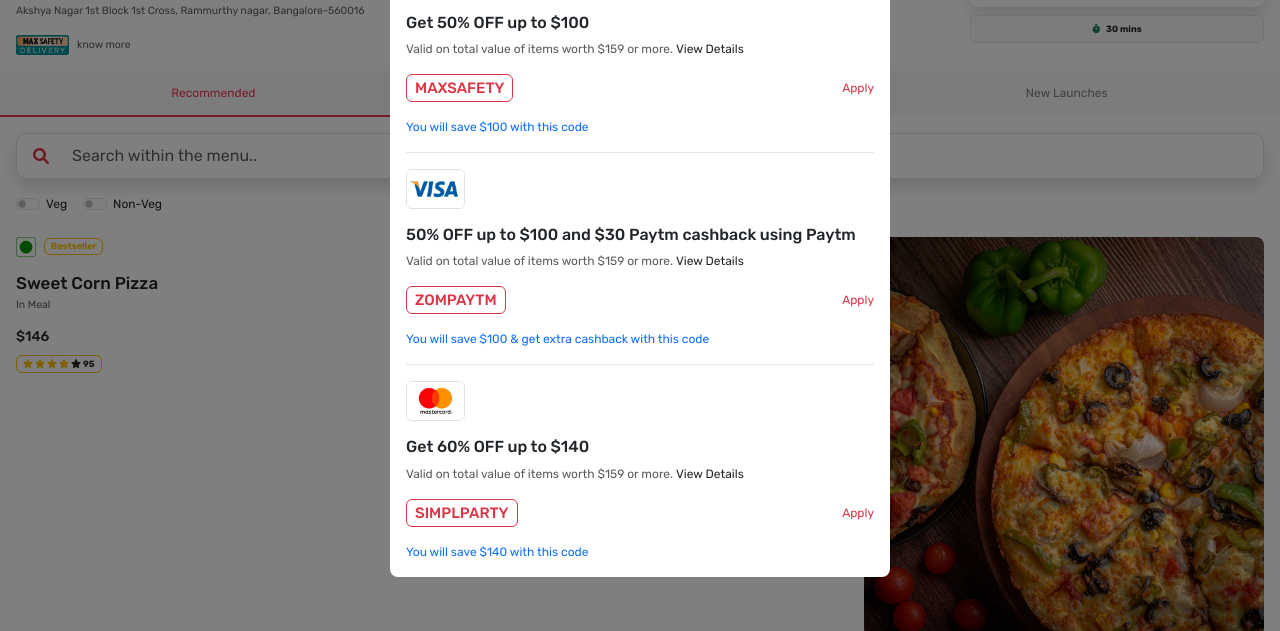
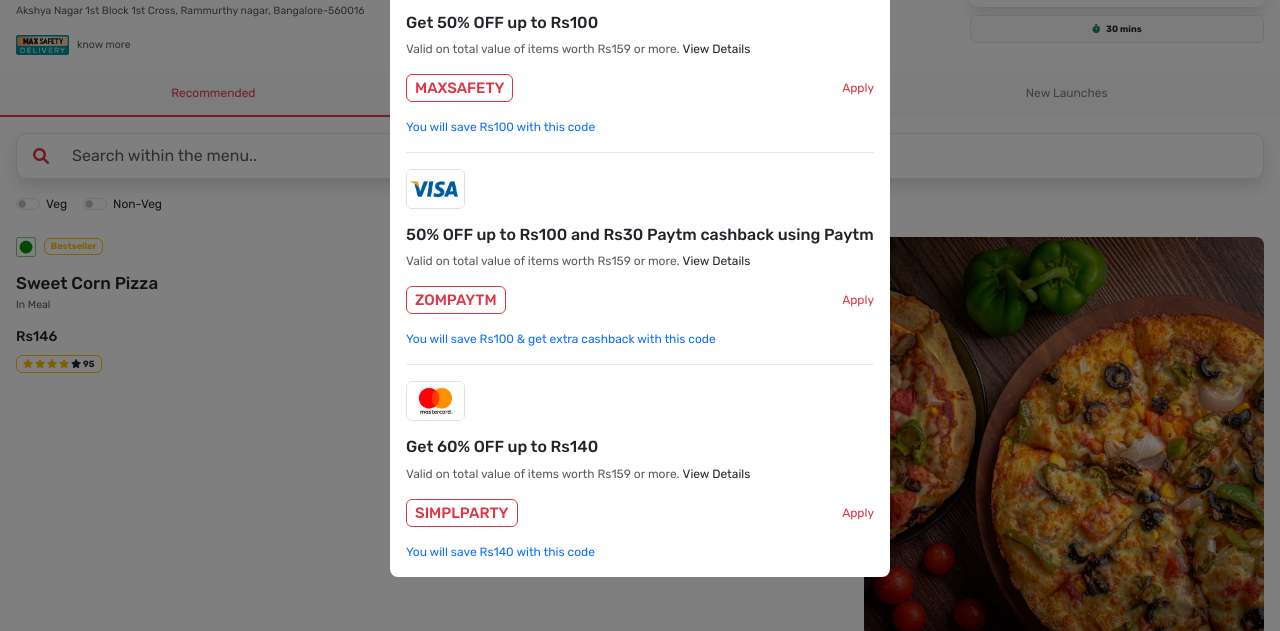
Before and after one commit to bhoomigaheja/restaurent, a plain HTML site: page preview/eatsome/store.html in a window 1280 px wide. Both pictures are taken after a click on the button "Coupon". Shown: the part 169-800 px from the top of the page. Drawn offline with nearby package versions, Linux system fonts and the light colour scheme.

Commit message:
Your descriptive commit message here

```diff
--- a/preview/eatsome/store.html
+++ b/preview/eatsome/store.html
@@ -121,7 +121,7 @@
 </div>
 <h3 class="fw-bold mb-1">Sweet Corn Pizza</h3>
 <p class="small text-muted mb-3">In Meal</p>
-<h6 class="fw-bold">$146</h6>
+<h6 class="fw-bold">Rs146</h6>
 <div class="badge border border-warning">
 <span><i class="fa-solid fa-star text-warning"></i></span>
 <span><i class="fa-solid fa-star text-warning"></i></span>
@@ -153,7 +153,7 @@ Add +
 </div>
 <h3 class="fw-bold mb-1">Tandoori Pizza</h3>
 <p class="small text-muted mb-3">In Pizza and Pasta</p>
-<h6 class="fw-bold">$370</h6>
+<h6 class="fw-bold">Rs370</h6>
 <div class="badge border border-warning">
 <span><i class="fa-solid fa-star text-warning"></i></span>
 <span><i class="fa-solid fa-star text-warning"></i></span>
@@ -185,7 +185,7 @@ Add +
 </div>
 <h3 class="fw-bold mb-1">Chess Pizza</h3>
 <p class="small text-muted mb-3">In Pizza and Chess</p>
-<h6 class="fw-bold">$400</h6>
+<h6 class="fw-bold">Rs400</h6>
 <div class="badge border border-warning">
 <span><i class="fa-solid fa-star text-warning"></i></span>
 <span><i class="fa-solid fa-star text-warning"></i></span>
@@ -222,7 +222,7 @@ Add +
 </div>
 <h3 class="fw-bold mb-1">Sweet Corn Pizza</h3>
 <p class="small text-muted mb-3">In Meal</p>
-<h6 class="fw-bold">$146</h6>
+<h6 class="fw-bold">Rs146</h6>
 <div class="badge border border-warning">
 <span><i class="fa-solid fa-star text-warning"></i></span>
 <span><i class="fa-solid fa-star text-warning"></i></span>
@@ -254,7 +254,7 @@ Add +
 </div>
 <h3 class="fw-bold mb-1">All Pizza</h3>
 <p class="small text-muted mb-3">In Pizza and Pasta</p>
-<h6 class="fw-bold">$500</h6>
+<h6 class="fw-bold">Rs500</h6>
 <div class="badge border border-warning">
 <span><i class="fa-solid fa-star text-warning"></i></span>
 <span><i class="fa-solid fa-star text-warning"></i></span>
@@ -286,7 +286,7 @@ Add +
 </div>
 <h3 class="fw-bold mb-1">Chess Pizza</h3>
 <p class="small text-muted mb-3">In Pizza and Chess</p>
-<h6 class="fw-bold">$400</h6>
+<h6 class="fw-bold">Rs400</h6>
 <div class="badge border border-warning">
 <span><i class="fa-solid fa-star text-warning"></i></span>
 <span><i class="fa-solid fa-star text-warning"></i></span>
@@ -321,7 +321,7 @@ Add +
 </div>
 <h3 class="fw-bold mb-1">Sweet Corn Pizza</h3>
 <p class="small text-muted mb-3">In Meal</p>
-<h6 class="fw-bold">$146</h6>
+<h6 class="fw-bold">Rs146</h6>
 <div class="badge border border-warning">
 <span><i class="fa-solid fa-star text-warning"></i></span>
 <span><i class="fa-solid fa-star text-warning"></i></span>
@@ -353,7 +353,7 @@ Add +
 </div>
 <h3 class="fw-bold mb-1">All Pizza</h3>
 <p class="small text-muted mb-3">In Pizza and Pasta</p>
-<h6 class="fw-bold">$500</h6>
+<h6 class="fw-bold">Rs500</h6>
 <div class="badge border border-warning">
 <span><i class="fa-solid fa-star text-warning"></i></span>
 <span><i class="fa-solid fa-star text-warning"></i></span>
@@ -385,7 +385,7 @@ Add +
 </div>
 <h3 class="fw-bold mb-1">Chess Pizza</h3>
 <p class="small text-muted mb-3">In Pizza and Chess</p>
-<h6 class="fw-bold">$400</h6>
+<h6 class="fw-bold">Rs400</h6>
 <div class="badge border border-warning">
 <span><i class="fa-solid fa-star text-warning"></i></span>
 <span><i class="fa-solid fa-star text-warning"></i></span>
@@ -468,40 +468,40 @@ Add +
 <div>
 <div class="mb-2">
 <div class="mb-3"><img src="img/p1.png" alt class="img-fluid ch-40 border rounded-2"></div>
-<div class="h4 m-0">Get 50% OFF up to $100</div>
+<div class="h4 m-0">Get 50% OFF up to Rs100</div>
 </div>
-<p class="text-muted">Valid on total value of items worth $159 or more.&nbsp;<span class="text-dark">View Details</span></p>
+<p class="text-muted">Valid on total value of items worth Rs159 or more.&nbsp;<span class="text-dark">View Details</span></p>
 <div class="d-flex justify-content-between pb-3 align-items-center">
 <div class="text-uppercase fw-bold border border-danger text-danger rounded px-2 py-1 h5 m-0">maxsafety</div>
 <div><a href="#" data-bs-dismiss="modal" aria-label="Close" class="text-decoration-none text-danger">Apply</a></div>
 </div>
-<div class="text-primary">You will save $100 with this code</div>
+<div class="text-primary">You will save Rs100 with this code</div>
 </div>
 <hr>
 <div>
 <div class="mb-2">
 <div class="mb-3"><img src="img/p1.png" alt class="img-fluid ch-40 border rounded-2"></div>
-<div class="h4 m-0">50% OFF up to $100 and $30 Paytm cashback using Paytm</div>
+<div class="h4 m-0">50% OFF up to Rs100 and Rs30 Paytm cashback using Paytm</div>
 </div>
-<p class="text-muted">Valid on total value of items worth $159 or more.&nbsp;<span class="text-dark">View Details</span></p>
+<p class="text-muted">Valid on total value of items worth Rs159 or more.&nbsp;<span class="text-dark">View Details</span></p>
 <div class="d-flex justify-content-between pb-3 align-items-center">
 <div class="text-uppercase fw-bold border border-danger text-danger rounded px-2 py-1 h5 m-0">zompaytm</div>
 <div><a href="#" data-bs-dismiss="modal" aria-label="Close" class="text-decoration-none text-danger">Apply</a></div>
 </div>
-<div class="text-primary">You will save $100 &amp; get extra cashback with this code</div>
+<div class="text-primary">You will save Rs100 &amp; get extra cashback with this code</div>
 </div>
 <hr>
 <div>
 <div class="mb-2">
 <div class="mb-3"><img src="img/p2.png" alt class="img-fluid ch-40 border rounded-2"></div>
-<div class="h4 m-0">Get 60% OFF up to $140</div>
+<div class="h4 m-0">Get 60% OFF up to Rs140</div>
 </div>
-<p class="text-muted">Valid on total value of items worth $159 or more.&nbsp;<span class="text-dark">View Details</span></p>
+<p class="text-muted">Valid on total value of items worth Rs159 or more.&nbsp;<span class="text-dark">View Details</span></p>
 <div class="d-flex justify-content-between pb-3 align-items-center">
 <div class="text-uppercase fw-bold border border-danger text-danger rounded px-2 py-1 h5 m-0">simplparty</div>
 <div><a href="#" data-bs-dismiss="modal" aria-label="Close" class="text-decoration-none text-danger">Apply</a></div>
 </div>
-<div class="text-primary">You will save $140 with this code</div>
+<div class="text-primary">You will save Rs140 with this code</div>
 </div>
 </div>
 </div>
```
